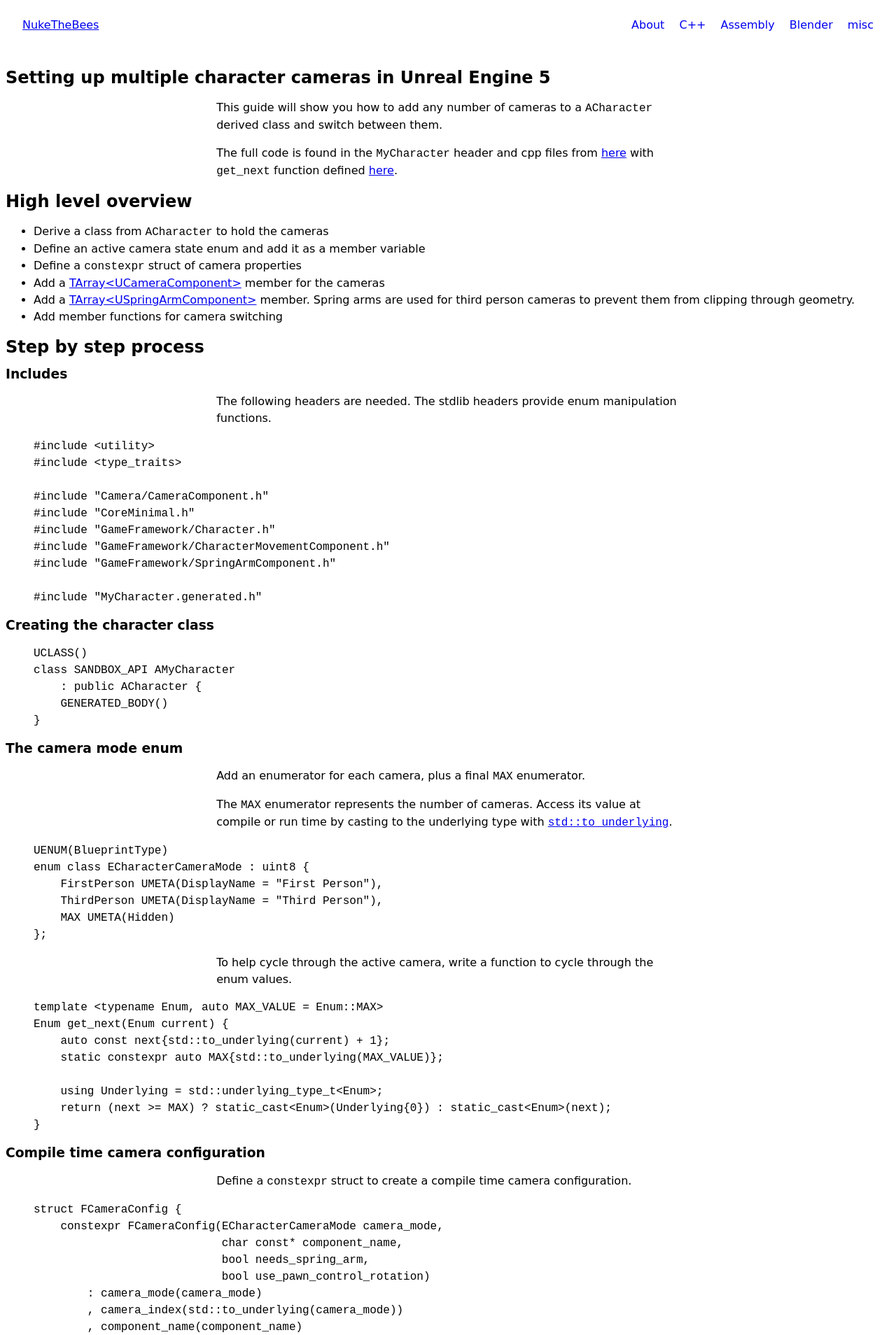
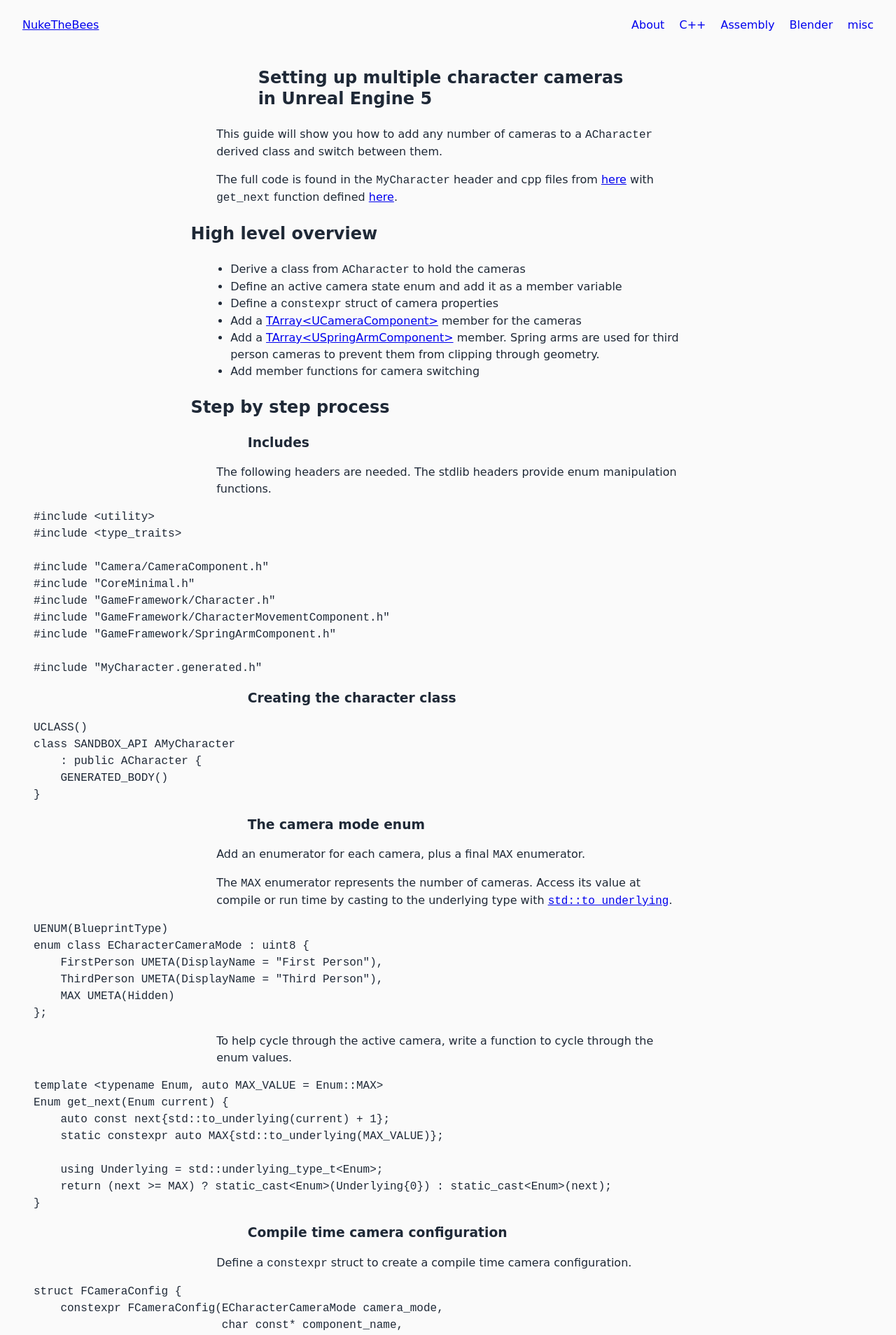
Before and after one commit to nukethebees/nukethebees.github.io, a Jekyll site: the page built from _posts/2025-09-20-unreal-multiple-character-cameras.md, in a window 1280 px wide. Shown: the top 1908 px of the page at 70% size. Built offline with Jekyll 4.4.1, drawn with Linux system fonts in a browser that asks for light colours.

Commit message:
Adjust sizes

```diff
--- /dev/null
+++ b/_sass/main.scss
@@ -0,0 +1,67 @@
+$p-text-width: 65ch;
+$h1-text-width: 32.5ch;
+$h2-text-width: 44ch;
+
+html {
+  font-size: 100%;
+}
+
+body {
+  font-family: "Comic Sans MS", "Comic Sans", cursive;
+  line-height: 1.5;
+  font-size: 1rem;
+  background-color: #FAFAFA;
+  color: #1F2937;
+}
+
+h1, h2, h3, h4, h5, h6 {
+  line-height: 1.25;
+  margin-top: 0.5em;
+  margin-bottom: 0.5em;
+}
+
+header {
+    display: flex;
+    align-items: center;
+    justify-content: space-between; /* title left, links right */
+    padding: 1rem 1.5rem;
+    margin-bottom: 2rem;
+}
+
+.header-links a {
+  margin-left: 1rem; /* space between links */
+  text-decoration: none;
+}
+
+.home {
+    ul {
+      max-width: $p-text-width;
+      margin: 0 auto;
+      padding-left: 0;
+      list-style: none;
+    }
+}
+
+.post {
+  p, ul {
+    max-width: $p-text-width;
+    margin: 1em auto;
+  }
+  h1 {
+    max-width: $h1-text-width;
+    margin: 1em auto;
+  }
+  h2, h3, h4, h5, h6 {
+    max-width: $h2-text-width;
+    margin: 1em auto;
+  }
+}
+
+/* Custom style for this one specific highlight block */
+.wrap-text-highlight .highlight pre,
+.wrap-text-highlight .highlight code {
+    /* The key properties to ensure wrapping */
+    white-space: pre-wrap;
+    word-break: break-all;
+    word-wrap: break-word; /* Fallback for older browsers */
+}
--- a/assets/css/style.scss
+++ b/assets/css/style.scss
@@ -1,56 +1,5 @@
 ---
 ---
 
-html {
-  font-size: 100%;
-}
-
-body {
-  font-family: "Comic Sans MS", "Comic Sans", cursive;
-  line-height: 1.5;
-  font-size: 1rem;
-}
-
-h1, h2, h3, h4, h5, h6 {
-  line-height: 1.25;
-  margin-top: 0.5em;
-  margin-bottom: 0.5em;
-}
-
-header {
-    display: flex;
-    align-items: center;
-    justify-content: space-between; /* title left, links right */
-    padding: 1rem 1.5rem;
-    margin-bottom: 2rem;
-}
-
-.header-links a {
-  margin-left: 1rem; /* space between links */
-  text-decoration: none;
-}
-
-.home {
-    ul {
-      max-width: 65ch;
-      margin: 0 auto;
-      padding-left: 0;
-      list-style: none;
-    }
-}
-
-.post {
-  p {
-    max-width: 65ch;
-    margin: 1em auto;
-  }
-}
-
-/* Custom style for this one specific highlight block */
-.wrap-text-highlight .highlight pre,
-.wrap-text-highlight .highlight code {
-    /* The key properties to ensure wrapping */
-    white-space: pre-wrap;
-    word-break: break-all;
-    word-wrap: break-word; /* Fallback for older browsers */
-}
+// Have to use a different file name
+@use "main";
```
